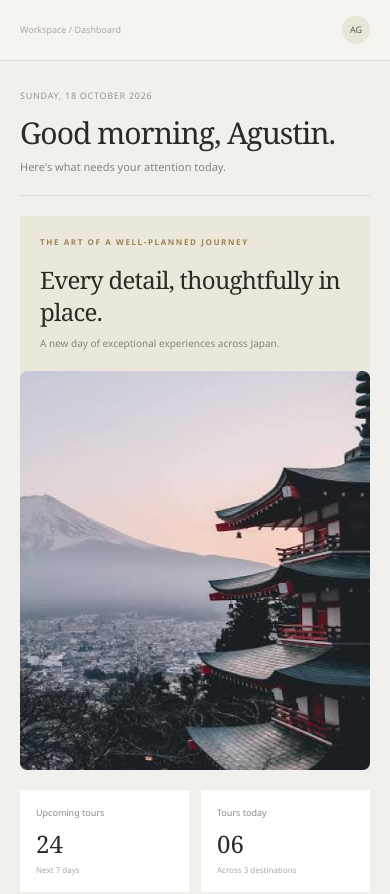
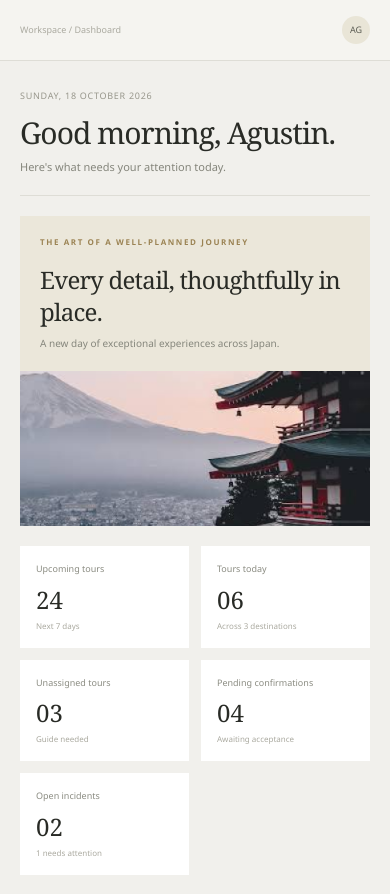
Before and after one commit to acaraballocastro/inariWeb, a Next.js app: page /dashboard in a window 390 px wide. Shown: the top 894 px of the page. Built offline with nearby package versions, Linux system fonts and the light colour scheme.

Commit message:
fix(OverviewBanner): optimize image handling for better responsiveness

```diff
--- a/features/dashboard/components/OverviewBanner.tsx
+++ b/features/dashboard/components/OverviewBanner.tsx
@@ -8,14 +8,8 @@ export function OverviewBanner() {
         <h2 className="mt-4 font-serif text-2xl tracking-[-0.03em] sm:text-[26px]">Every detail, thoughtfully in place.</h2>
         <p className="mt-2 text-[10px] text-[#85867c]">A new day of exceptional experiences across Japan.</p>
       </div>
-      <div className="relative min-h-[155px] overflow-hidden">
-        <Image
-          src="/images/kyoto-hero.png"
-          alt="Kyoto temple at sunset"
-          width={900}
-          height={520}
-          className="h-full w-full object-cover"
-        />
+      <div className="relative min-h-[155px]">
+        <Image src="/images/kyoto-hero.png" alt="Kyoto temple at sunset" fill sizes="(min-width: 768px) 35vw, 100vw" className="object-cover" />
       </div>
     </section>
   );
```
